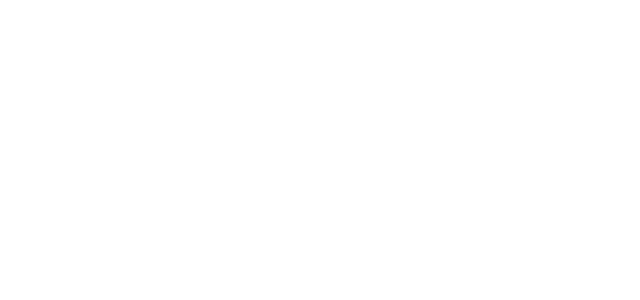
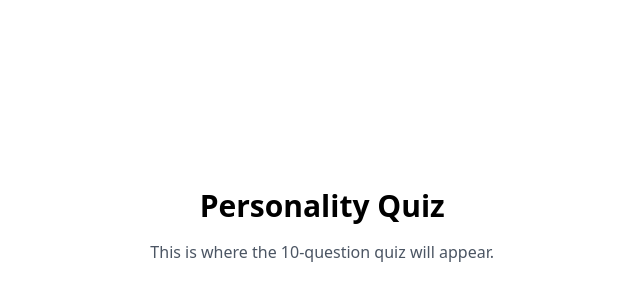
Before and after one commit to stopinder/neo, a Vue app: page /quiz in a window 1280 px wide. Before the commit this address had no page. Shown: the part 162-462 px from the top of the page, without its empty margins (130-770 px from the left). Built offline with nearby package versions, Linux system fonts and the light colour scheme.

Commit message:
Add quiz route and component scaffold

```diff
--- /dev/null
+++ b/src/components/Quiz.vue
@@ -0,0 +1,13 @@
+<template>
+  <div class="min-h-screen flex items-center justify-center p-4">
+    <div class="text-center max-w-xl">
+      <h2 class="text-3xl font-bold mb-4">Personality Quiz</h2>
+      <p class="text-gray-600 mb-6">
+        This is where the 10-question quiz will appear.
+      </p>
+    </div>
+  </div>
+</template>
+
+<script setup>
+</script>
--- a/src/router/index.js
+++ b/src/router/index.js
@@ -1,9 +1,10 @@
 import { createRouter, createWebHistory } from 'vue-router'
 import LandingPage from '../components/LandingPage.vue'
+import Quiz from '../components/Quiz.vue'
 
 const routes = [
     { path: '/', component: LandingPage },
-    // We'll add /quiz later
+    { path: '/quiz', component: Quiz },
 ]
 
 const router = createRouter({
```
